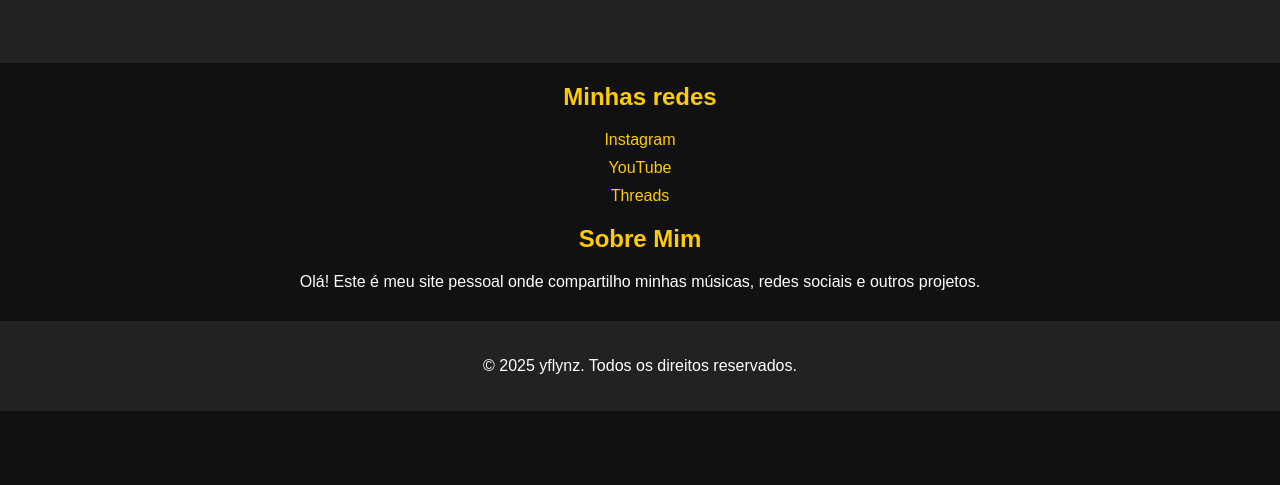
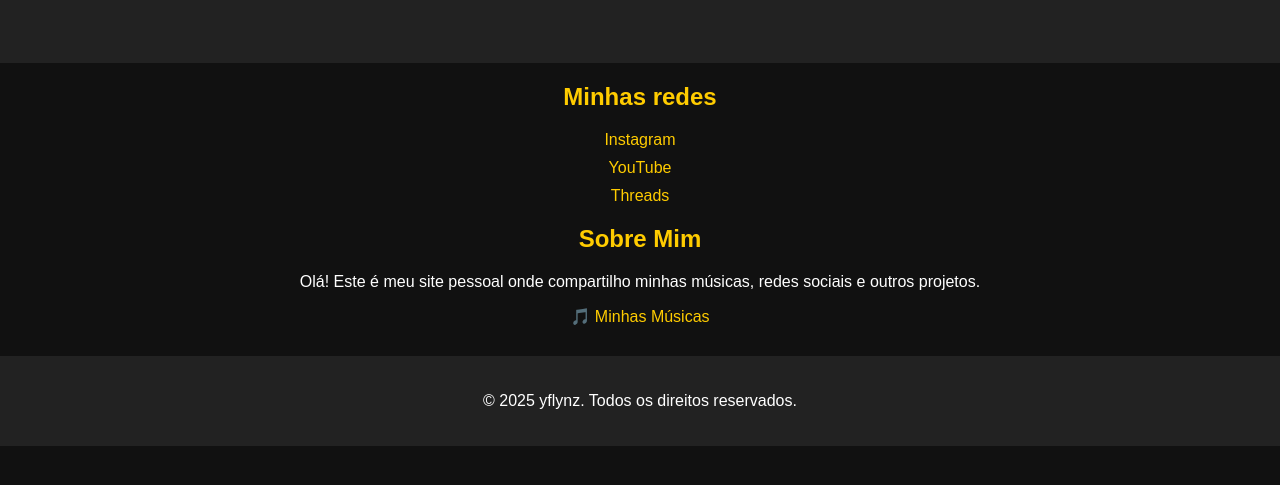
Before and after one commit to yFlynz/yflynz.github.io, a plain HTML site: page index.html in a window 1280 px wide. Shown: the part 151-636 px from the top of the page. Drawn offline with Linux system fonts and the light colour scheme.

Commit message:
Update index.html

```diff
--- a/index.html
+++ b/index.html
@@ -30,6 +30,11 @@
         <p>Olá! Este é meu site pessoal onde compartilho minhas músicas, redes sociais e outros projetos.</p>
     </section>
 
+    <!-- Botão para a página de músicas -->
+    <section id="music-button">
+        <a href="music.html" class="btn">🎵 Minhas Músicas</a>
+    </section>
+
     <!-- Rodapé -->
     <footer id="footer">
         <p>&copy; 2025 yflynz. Todos os direitos reservados.</p>
```
